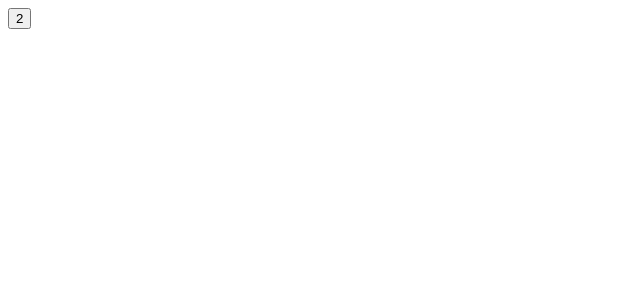
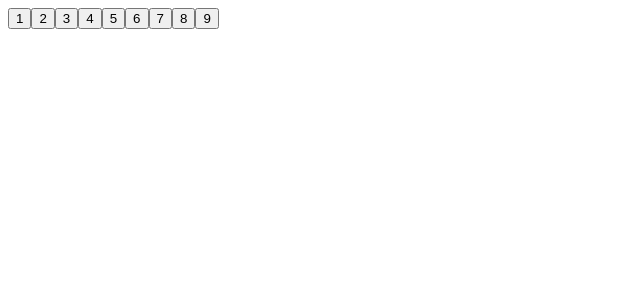
Before and after one commit to kameldayoub/math-master, a React (Vite) app in the folder MathMaster/: page / in a window 1280 px wide. Shown: the top 300 px of the page, without its empty margins (0-640 px from the left). Built offline with nearby package versions, Linux system fonts and the light colour scheme.

Commit message:
9 botones

```diff
--- a/MathMaster/src/App.jsx
+++ b/MathMaster/src/App.jsx
@@ -6,7 +6,15 @@ function App() {
 
   return (
     <>
+   <Boton simbolo="1"></Boton>
    <Boton simbolo="2"></Boton>
+   <Boton simbolo="3"></Boton>
+   <Boton simbolo="4"></Boton>
+   <Boton simbolo="5"></Boton>
+   <Boton simbolo="6"></Boton>
+   <Boton simbolo="7"></Boton>
+   <Boton simbolo="8"></Boton>
+   <Boton simbolo="9"></Boton>
     </>
   )
 }
```
